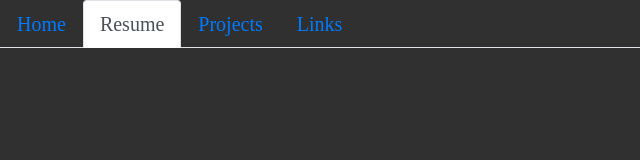
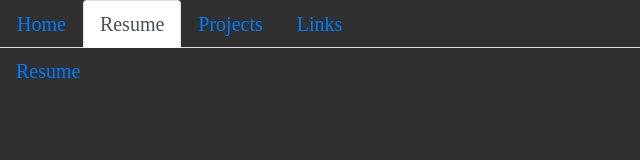
Before and after one commit to sabahsyed/ReactPortfolio, a React (Create React App) app: page /Resume in a window 1280 px wide. Shown: the top 160 px of the page, without its empty margins (0-640 px from the left). Built offline with nearby package versions, Linux system fonts and the light colour scheme.

Commit message:
Resume added as a page, no styles added

```diff
--- a/src/components/Resume/Resume.js
+++ b/src/components/Resume/Resume.js
@@ -1,10 +1,11 @@
 import React, { Component } from 'react'
-
+import "./Resume.css"
+import resume from "../Assets/resume/SabahSyedResume.pdf"
 export class Resume extends Component {
     render() {
         return (
             <div>
-
+               <a class="nav-link active animate__animated animate__backInRight" href={resume}>Resume</a>
             </div>
         )
     }
```
